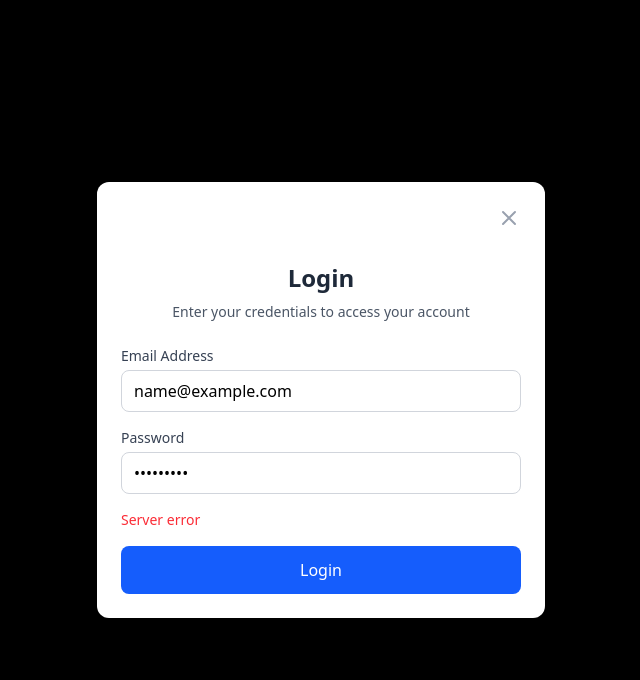
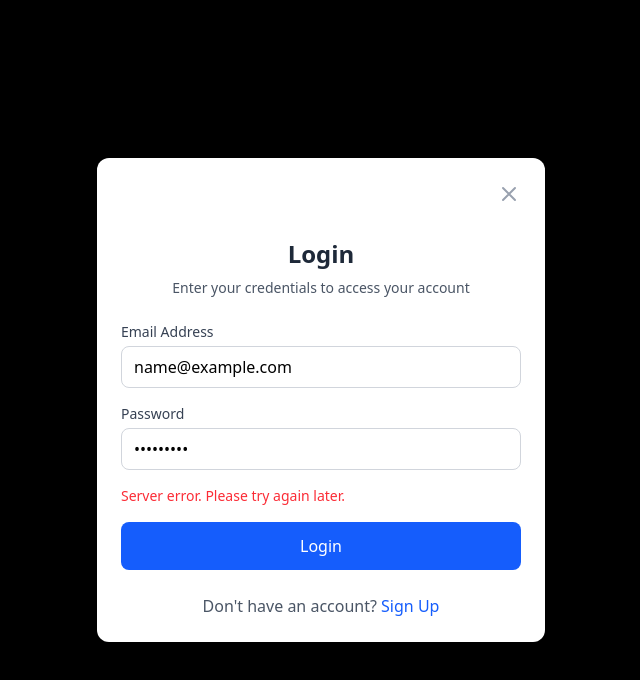
Before and after one commit to card-connectors/Agrilink, a React (Vite) app in the folder AgriLink/: page /login in a window 1280 px wide. Both pictures are taken after typing "name@example.com", "Sample123" into the empty fields and a click on the button "Login". Shown: the top 680 px of the page, without its empty margins (319-959 px from the left). Built offline with nearby package versions, Linux system fonts and the light colour scheme; no server answers.

Commit message:
updated dashboard

```diff
--- a/AgriLink/src/pages/Dashboard.jsx
+++ b/AgriLink/src/pages/Dashboard.jsx
@@ -15,7 +15,7 @@ function Dashboard() {
         .then(res => res.json())
         .then(data => {
           if (data.userType) {
-            console.log(data.userType)
+            // console.log(data.userType)
             setUserRole(data.userType);
           }
           setLoading(false);
--- a/AgriLink/src/pages/Login.jsx
+++ b/AgriLink/src/pages/Login.jsx
@@ -1,147 +1,261 @@
-import React, { useContext, useState } from 'react';
-import { useNavigate } from 'react-router-dom';
-import { AuthContext } from '../ContextFiles/AllContext';
+// pages/Login.jsx
+import { useContext, useState } from "react";
+import { useNavigate } from "react-router-dom";
+import { AuthContext } from "../ContextFiles/AllContext";
 
-const API_BASE = "http://127.0.0.1:8000/api/auth";
+const API_BASE = "http://127.0.0.1:8000/api/auth"; // change if your backend runs on different host/port
 
 const Login = ({ onClose }) => {
-  const [form, setForm] = useState({ email: '', password: '' });
-  const [error, setError] = useState('');
-  const [loading, setLoading] = useState(false);
-  const { setUserId } = useContext(AuthContext);
+  const [isLogin, setIsLogin] = useState(true);
   const navigate = useNavigate();
+   const { setUserId } = useContext(AuthContext);
 
-  // Simple email regex for validation
-  const emailRegex = /^\S+@\S+\.\S+$/;
+  const [form, setForm] = useState({
+    name: "",
+    email: "",
+    password: "",
+    confirmPassword: "",
+  });
+
+  const [error, setError] = useState(""); // inline error message
+  const [loading, setLoading] = useState(false); // show loading while request in progress
 
   const handleChange = (e) => {
     const { name, value } = e.target;
     setForm((prev) => ({ ...prev, [name]: value }));
-    if (error) setError('');
+
+    // Clear error while typing in password fields
+    if (name === "confirmPassword" || name === "password" || name === "email") {
+      setError("");
+    }
   };
 
-  const validateForm = () => {
-    if (!emailRegex.test(form.email)) {
-      setError("Please enter a valid email");
-      return false;
-    }
-    if (form.password.length < 6) {
-      setError("Password must be at least 6 characters");
-      return false;
-    }
-    return true;
+  // Helper: save token & user
+  const saveAuth = (token, user) => {
+    localStorage.setItem("token", token);
+    localStorage.setItem("user", JSON.stringify(user));
   };
 
   const handleSubmit = async (e) => {
     e.preventDefault();
-    setError('');
+    setError("");
 
-    if (!validateForm()) return;
+    // Client-side validation for signup
+    if (!isLogin && form.password !== form.confirmPassword) {
+      setError("Passwords do not match!");
+      return;
+    }
 
     setLoading(true);
     try {
-      const res = await fetch(`${API_BASE}/login/`, {
-        method: 'POST',
-        headers: { 'Content-Type': 'application/json' },
-        body: JSON.stringify({ username: form.email, password: form.password })
-      });
-      const data = await res.json();
-      if (res.ok) {
-        setUserId(data.user.email); // save email as userId in context
-        localStorage.setItem("token", data.token);
-        localStorage.setItem("user", JSON.stringify(data.user));
-        navigate('/');
-        if (onClose) onClose();
+      if (isLogin) {
+        // LOGIN request
+        const body = {
+          username: form.email, // backend accepts username or email in 'username'
+          password: form.password,
+        };
+
+        const res = await fetch(`${API_BASE}/login/`, {
+          method: "POST",
+          headers: { "Content-Type": "application/json" },
+          body: JSON.stringify(body),
+        });
+
+        const data = await res.json();
+        if (!res.ok) {
+          // prefer returned message keys
+          setError(data.error || data.detail || "Login failed. Check credentials.");
+          setLoading(false);
+          return;
+        }
+
+        saveAuth(data.token, data.user);
+        setUserId(form.email);
+        navigate("/");
+
       } else {
-        setError(data.error || 'Login failed');
+        // SIGNUP request
+        const body = {
+          name: form.name,
+          email: form.email,
+          password: form.password,
+          confirmPassword: form.confirmPassword,
+        };
+
+        const res = await fetch(`${API_BASE}/register/`, {
+          method: "POST",
+          headers: { "Content-Type": "application/json" },
+          body: JSON.stringify(body),
+        });
+
+        const data = await res.json();
+        if (!res.ok) {
+          // serializer returns dict of errors; show a friendly message
+          const firstErr =
+            (typeof data === "object" && Object.values(data).flat()[0]) ||
+            data.error ||
+            JSON.stringify(data);
+          setError(firstErr);
+          setLoading(false);
+          return;
+        }
+
+        // Signup success
+        saveAuth(data.token, data.user);
+        setUserId(form.email);
+        navigate("/profileSetup");
       }
-    } catch {
-      setError('Server error');
+
+      // reset form on success
+      setForm({ name: "", email: "", password: "", confirmPassword: "" });
+      if (onClose) onClose();
+    } catch (err) {
+      console.error("Auth error:", err);
+      setError("Server error. Please try again later.");
     } finally {
       setLoading(false);
     }
   };
 
+  const handleBackdropClick = (e) => {
+    if (e.target === e.currentTarget && onClose) onClose();
+  };
+
   return (
     <div
       className="fixed inset-0 bg-black bg-opacity-50 flex items-center justify-center p-4 z-50"
-      onClick={(e) => e.target === e.currentTarget && onClose && onClose()}
+      onClick={handleBackdropClick}
     >
       <div className="bg-white rounded-xl shadow-2xl w-full max-w-md">
         <div className="flex justify-end pt-4 pr-4">
           <button
             onClick={onClose}
             className="text-gray-400 hover:text-gray-600 transition-colors duration-200 p-2 rounded-full hover:bg-gray-100"
-            aria-label="Close login modal"
           >
             <svg
               className="w-6 h-6"
               fill="none"
               stroke="currentColor"
               viewBox="0 0 24 24"
-              aria-hidden="true"
             >
-              <path strokeLinecap="round" strokeLinejoin="round" strokeWidth={2} d="M6 18L18 6M6 6l12 12" />
+              <path
+                strokeLinecap="round"
+                strokeLinejoin="round"
+                strokeWidth={2}
+                d="M6 18L18 6M6 6l12 12"
+              />
             </svg>
           </button>
         </div>
 
         <div className="p-6">
           <h2 className="text-2xl font-bold text-center text-gray-800 mb-2">
-            Login
+            {isLogin ? "Login" : "Sign Up"}
           </h2>
           <p className="text-gray-600 text-center text-sm mb-6">
-            Enter your credentials to access your account
+            {isLogin
+              ? "Enter your credentials to access your account"
+              : "Create your account to get started"}
           </p>
 
-          <form onSubmit={handleSubmit} className="space-y-4" noValidate>
+          <form onSubmit={handleSubmit} className="space-y-4">
+            {!isLogin && (
+              <div>
+                <label className="block text-sm font-medium text-gray-700 mb-1">
+                  Full Name
+                </label>
+                <input
+                  type="text"
+                  name="name"
+                  value={form.name}
+                  onChange={handleChange}
+                  placeholder="Enter your name"
+                  className="w-full px-3 py-2 border border-gray-300 rounded-lg focus:outline-none focus:ring-2 focus:ring-blue-500"
+                  required
+                />
+              </div>
+            )}
+
             <div>
-              <label htmlFor="email" className="block text-sm font-medium text-gray-700 mb-1">
+              <label className="block text-sm font-medium text-gray-700 mb-1">
                 Email Address
               </label>
               <input
-                id="email"
+                type="email"
                 name="email"
-                type="email"
                 value={form.email}
                 onChange={handleChange}
                 placeholder="you@example.com"
                 className="w-full px-3 py-2 border border-gray-300 rounded-lg focus:outline-none focus:ring-2 focus:ring-blue-500"
                 required
-                aria-describedby="email-error"
               />
             </div>
 
             <div>
-              <label htmlFor="password" className="block text-sm font-medium text-gray-700 mb-1">
+              <label className="block text-sm font-medium text-gray-700 mb-1">
                 Password
               </label>
               <input
-                id="password"
+                type="password"
                 name="password"
-                type="password"
                 value={form.password}
                 onChange={handleChange}
                 placeholder="Enter your password"
                 className="w-full px-3 py-2 border border-gray-300 rounded-lg focus:outline-none focus:ring-2 focus:ring-blue-500"
                 required
-                minLength={6}
-                aria-describedby="password-error"
               />
             </div>
 
-            {error && <p id="email-error" className="text-red-500 text-sm">{error}</p>}
+            {!isLogin && (
+              <div>
+                <label className="block text-sm font-medium text-gray-700 mb-1">
+                  Confirm Password
+                </label>
+                <input
+                  type="password"
+                  name="confirmPassword"
+                  value={form.confirmPassword}
+                  onChange={handleChange}
+                  placeholder="Re-enter your password"
+                  className={`w-full px-3 py-2 border rounded-lg focus:outline-none focus:ring-2 ${
+                    error ? "border-red-500 focus:ring-red-500" : "border-gray-300 focus:ring-blue-500"
+                  }`}
+                  required
+                />
+                {error && !isLogin && (
+                  <p className="text-red-500 text-sm mt-1">{error}</p>
+                )}
+              </div>
+            )}
+
+            {/* Show general error when login or other errors */}
+            {error && isLogin && <p className="text-red-500 text-sm">{error}</p>}
 
             <button
               type="submit"
               disabled={loading}
               className={`w-full py-3 rounded-lg text-white font-medium transition-colors duration-200 ${
-                loading ? "opacity-70 cursor-not-allowed" : "bg-blue-600 hover:bg-blue-700"
-              }`}
+                isLogin ? "bg-blue-600 hover:bg-blue-700" : "bg-green-600 hover:bg-green-700"
+              } ${loading ? "opacity-70 cursor-not-allowed" : ""}`}
             >
-              {loading ? "Logging in..." : "Login"}
+              {loading ? (isLogin ? "Logging in..." : "Signing up...") : (isLogin ? "Login" : "Sign Up")}
             </button>
           </form>
+
+          <div className="mt-6 text-center">
+            <p className="text-gray-600">
+              {isLogin ? "Don't have an account? " : "Already have an account? "}
+              <button
+                onClick={() => {
+                  setIsLogin(!isLogin);
+                  setError("");
+                }}
+                className="text-blue-600 hover:text-blue-700 font-medium"
+              >
+                {isLogin ? "Sign Up" : "Login"}
+              </button>
+            </p>
+          </div>
         </div>
       </div>
     </div>
```
